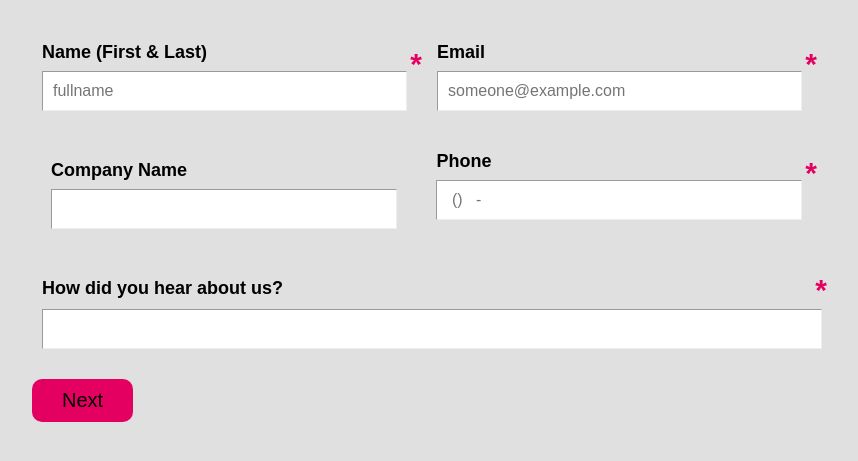
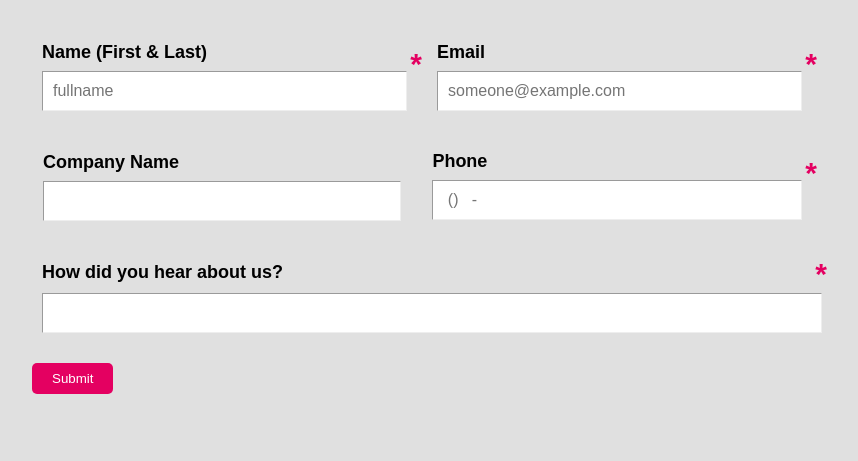
Before and after one commit to pronobiswas/onehourteesForm, a plain HTML site: page index.html in a window 1280 px wide. Both pictures are taken after a click on the button "Next". Shown: the part 57-518 px from the top of the page, without its empty margins (208-1066 px from the left). Drawn offline with nearby package versions, Linux system fonts and the light colour scheme.

Commit message:
update submit button

```diff
--- a/index.html
+++ b/index.html
@@ -46,7 +46,7 @@
     .animateContainer {
       position: relative;
       width: 100%;
-      padding: 8px;
+      /* padding: 8px; */
       border: 1px solid transparent;
       border-radius: 5px;
       animation-name: myanim;
@@ -224,7 +224,7 @@
       width: fit-content;
     }
 
-    .submitBTN {
+    .nextBTN {
       font-size: 20px;
       padding: 10px 30px;
       background-color: var(--primary);
@@ -281,6 +281,14 @@
       padding: 5px;
       border: 1px solid #e40061;
       background-color: #e4006334;
+    }
+    .submitBtn{
+      padding: 8px 20px;
+      background: #e40061;
+      color: white;
+      border-radius: 5px;
+      outline: none;
+      border: none;
     }
   </style>
   <!-- =======style======= -->
@@ -684,9 +692,10 @@
       </sectioin>
       <!-- ===============form button========== -->
       <!-- ===============form button========== -->
-      <button type="button" class="submitBTN" id="submitBTN" onclick="handleClick()">
+      <button type="button" class="nextBTN" id="nextBTN" onclick="handleNext()">
         Next
       </button>
+      <button id="submitBtn" class="submitBtn hidden" >Submit</button>
     </form>
   </div>
 
@@ -707,7 +716,7 @@
     const app = initializeApp(firebaseConfig);
     const storage = getStorage(app);
 // ====submit=====
-    document.getElementById("submitBTN").addEventListener("click", async () => {
+    document.getElementById("submitBtn").addEventListener("click", async () => {
       if(!formData.estimateDate){
         estimateDateRow.classList.add("requireBox");
         alert("date is required");
@@ -756,7 +765,7 @@
     let artwork = document.getElementById("artwork");
     let submiltlist = document.getElementById("submiltlist");
     let extraChargeRow = document.getElementById("extraChargeRow");
-    let submitBTN = document.getElementById("submitBTN");
+    let nextBTN = document.getElementById("nextBTN");
     let estimateDateRow = document.getElementById("estimateDateRow");
     let div = document.querySelector(".col");
     let formData = {
@@ -953,25 +962,41 @@
       console.log(value);
       formData.extraCharge = value;
       if(formData.extraCharge){
-        submitBTN.innerText="submit"
+        nextBTN.innerText="submit"
       }
       if(!formData.extraCharge){
-        submitBTN.innerText="Next"
+        nextBTN.innerText="Next"
       }
 
     }
-    function handleClick() {
+
+
+    function handleNext() {
+      let isAbleSubmit = "false";
       console.log("from handleclick function");
       let today = new Date();
       let selectedDate = new Date(formData.estimateDate);
       let timeDiff = selectedDate - today;
       let daysLeft = Math.ceil(timeDiff / (1000 * 60 * 60 * 24));
-
       console.log(daysLeft);
 
 
+      if(!formData.reOrder || !formData.lastOrder || !formData.isTurnaround || !formData.extraCharge){
+        isAbleSubmit ="true"
+      }
+      console.log(!isAbleSubmit);
+
+      if(isAbleSubmit){
+        document.getElementById("submitBtn").classList.remove("hidden");
+        document.getElementById("nextBTN").classList.add("hidden");
+      }else{
+        document.getElementById("submitBtn").classList.add("hidden");
+        document.getElementById("nextBTN").classList.remove("hidden");
+      }
 
     }
+
+
 
     function sentMail() {
       let serviceID = 'service_xa2qkga';
```
